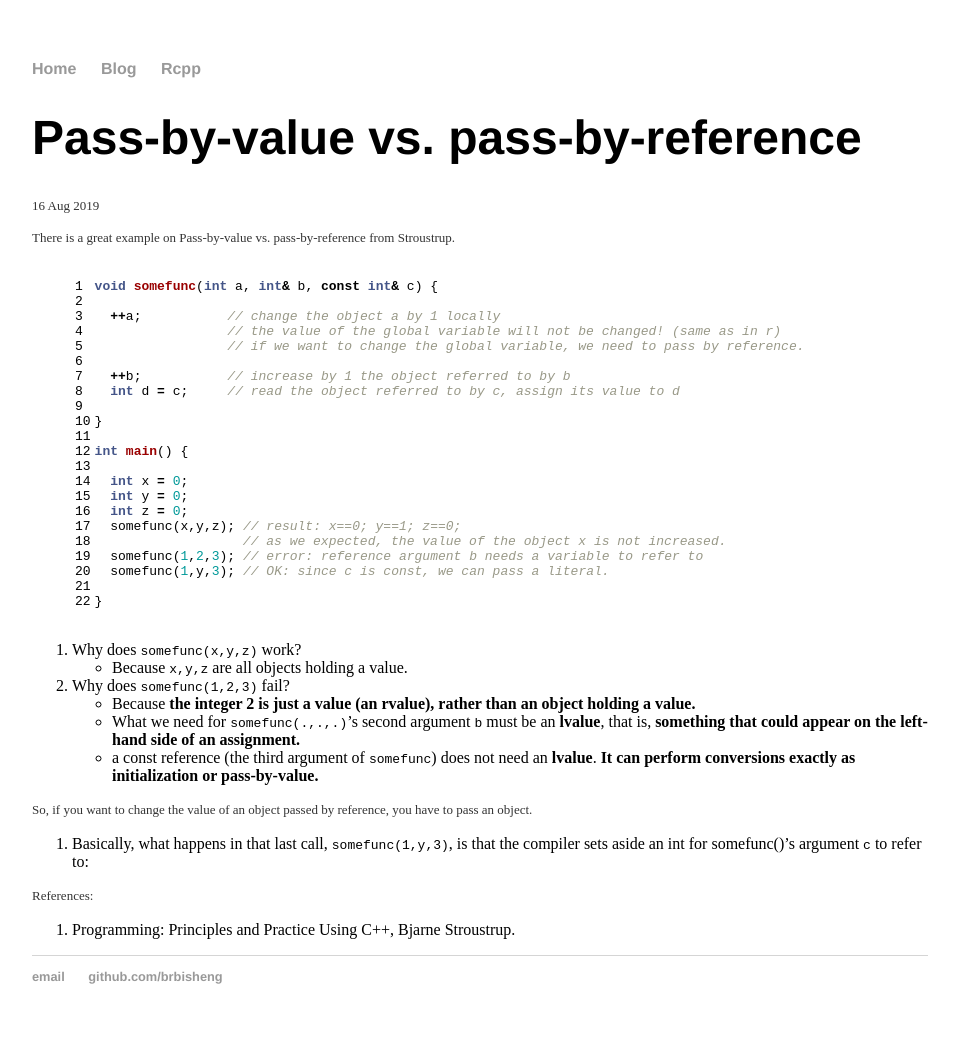
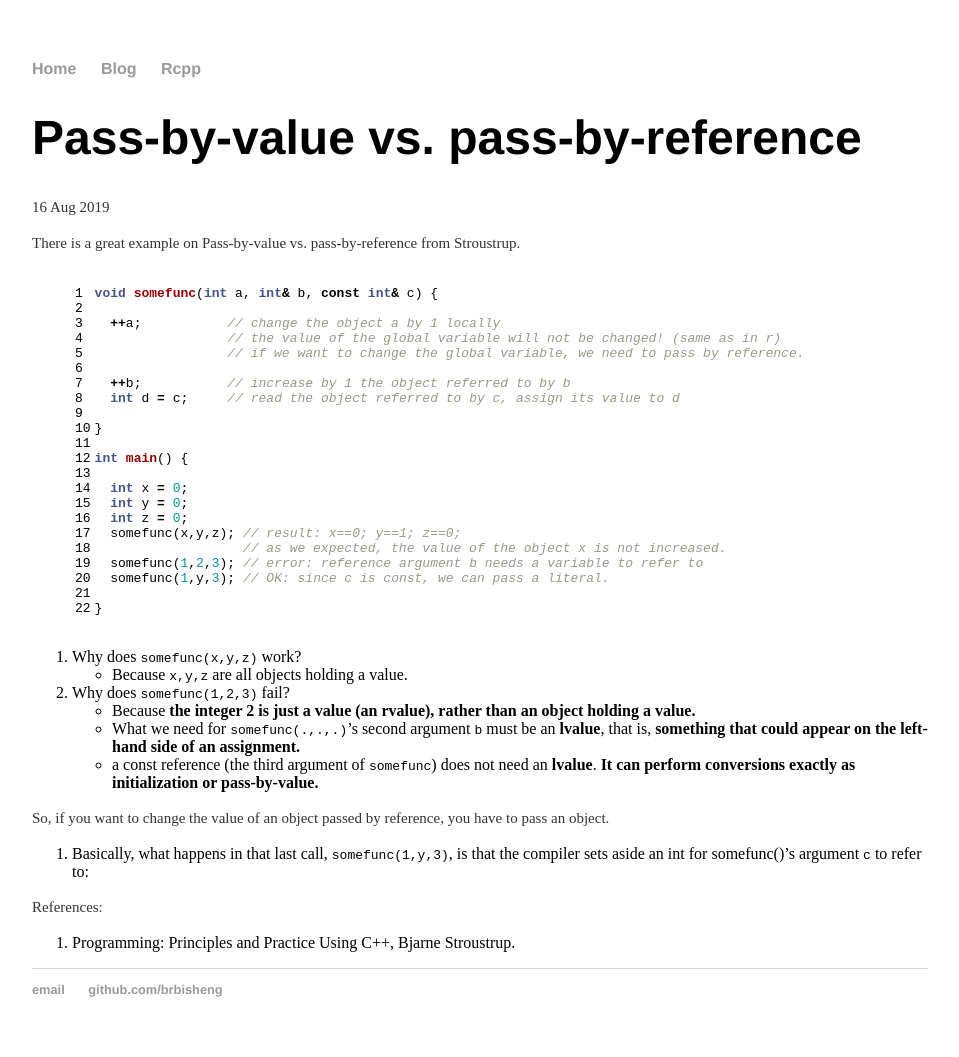
Before and after one commit to brbisheng/brbisheng.github.io, a Jekyll site: the page built from rcpp/_posts/2019-08-16-rcpp-post0.md, in a window 1280 px wide. Shown: the whole page, without its empty margins (160-1119 px from the left). Built offline with Jekyll 4.4.1, drawn with Linux system fonts in a browser that asks for light colours; our own code applies the rules of GitHub Pages for plain Markdown files.

Commit message:
Update sidecpp.css

```diff
--- a/css/sidecpp.css
+++ b/css/sidecpp.css
@@ -60,5 +60,5 @@
 .highlight .il { color: #009999 } /* Literal.Number.Integer.Long */
 
 p {
-  font-size: 13px !important;
+  font-size: 15px !important;
 }
```
